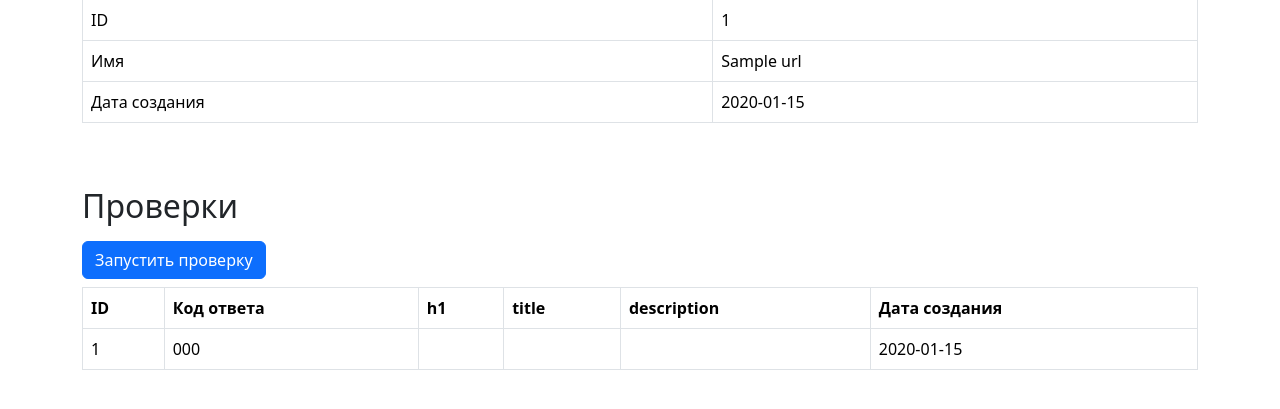
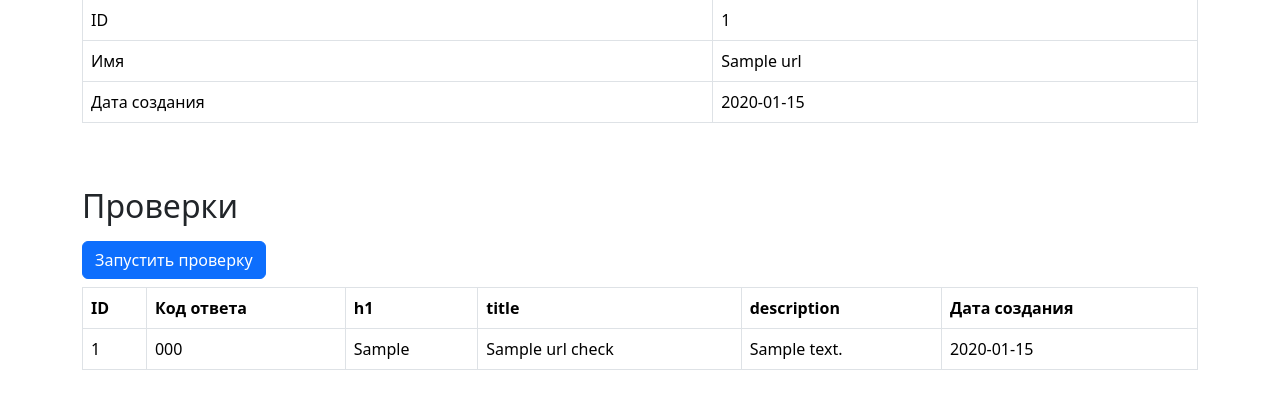
Before and after one commit to thrtth/project_page_analyzer, a Flask app: page /urls/1 in a window 1280 px wide. Shown: the part 129-538 px from the top of the page. Run offline with Flask 3, Linux system fonts and the light colour scheme; a database or web service that is not in the repository returns one stand-in record (values such as "Sample title"); some libraries are stand-ins or nearby versions.

Commit message:
Add checks

```diff
--- a/page_analyzer/app.py
+++ b/page_analyzer/app.py
@@ -7,6 +7,7 @@ import validators
 from urllib.parse import urlparse, urlunparse
 from datetime import datetime
 import requests
+from bs4 import BeautifulSoup
 
 
 def normalize_url(url):
@@ -14,14 +15,38 @@ def normalize_url(url):
     return urlunparse((parsed_url.scheme, parsed_url.netloc, '', '', '', ''))
 
 
-def get_status_code(url):
+def get_response(url):
     try:
         response = requests.get(url)
         response.raise_for_status()
-        return response.status_code
+        return response
 
     except Exception:
         flash('Произошла ошибка при проверке', 'danger')
+
+
+def get_h1(html_page):
+    h1_tag = html_page.find('h1')
+    if h1_tag:
+        return h1_tag.text.strip()
+    else:
+        return ''
+
+
+def get_title(html_page):
+    title_tag = html_page.find('title')
+    if title_tag:
+        return title_tag.text.strip()
+    else:
+        return ''
+
+
+def get_meta(html_page):
+    meta_tag = html_page.find('meta', attrs={'name': 'description'})
+    if meta_tag:
+        return meta_tag.get('content').strip()
+    else:
+        return ''
 
 
 load_dotenv()
@@ -84,6 +109,9 @@ def get_url(url_id):
         cur.execute('SELECT '
                     'url_checks.id, '
                     'url_checks.status_code, '
+                    'url_checks.h1, '
+                    'url_checks.title, '
+                    'url_checks.description, '
                     'url_checks.created_at '
                     'FROM url_checks '
                     'JOIN urls '
@@ -96,7 +124,10 @@ def get_url(url_id):
             check_dict = {
                 'id': check[0],
                 'status_code': check[1],
-                'created_at': check[2]
+                'h1': check[2],
+                'title': check[3],
+                'meta': check[4],
+                'created_at': check[5]
             }
             check_list.append(check_dict)
     return render_template('url.html',
@@ -146,12 +177,16 @@ def url_checks(url_id):
                     'FROM urls '
                     'WHERE id = %s', (url_id,))
         url_name = cur.fetchone()[0]
-        status_code = get_status_code(url_name)
-        if status_code is not None:
+        response = get_response(url_name)
+        if response is not None:
+            status_code = response.status_code
+            soup = BeautifulSoup(response.text, 'html.parser')
+            h1 = get_h1(soup)
+            title = get_title(soup)
+            meta = get_meta(soup)
             cur.execute('INSERT INTO '
-                        'url_checks (url_id, status_code, created_at) '
-                        'VALUES (%s, %s, %s);',
-                        (url_id, status_code, datetime.now()))
+                        'url_checks (url_id, status_code, h1, title, description, created_at) '
+                        'VALUES (%s, %s, %s, %s, %s, %s);',
+                        (url_id, status_code, h1, title, meta, datetime.now()))
             conn.commit()
-
-        return redirect(url_for('get_url', url_id=url_id))
+    return redirect(url_for('get_url', url_id=url_id))
--- a/page_analyzer/templates/url.html
+++ b/page_analyzer/templates/url.html
@@ -44,9 +44,9 @@
         <tr>
             <td>{{ check.id }}</td>
             <td>{{ check.status_code }}</td>
-            <td></td>
-            <td></td>
-            <td></td>
+            <td>{{ check.h1 }}</td>
+            <td>{{ check.title }}</td>
+            <td>{{ check.meta }}</td>
             <td>{{ check.created_at.strftime('%Y-%m-%d') }}</td>
         </tr>
         {% endfor %}
--- a/pyproject.toml
+++ b/pyproject.toml
@@ -20,6 +20,7 @@ python-dotenv = "^1.0.1"
 psycopg2-binary = "^2.9.9"
 validators = "^0.28.3"
 requests = "^2.32.3"
+beautifulsoup4 = "^4.12.3"
 
 [tool.poetry.group.dev.dependencies]
 flake8 = "^7.1.0"
```
Also changed, not shown: 1 other file.
